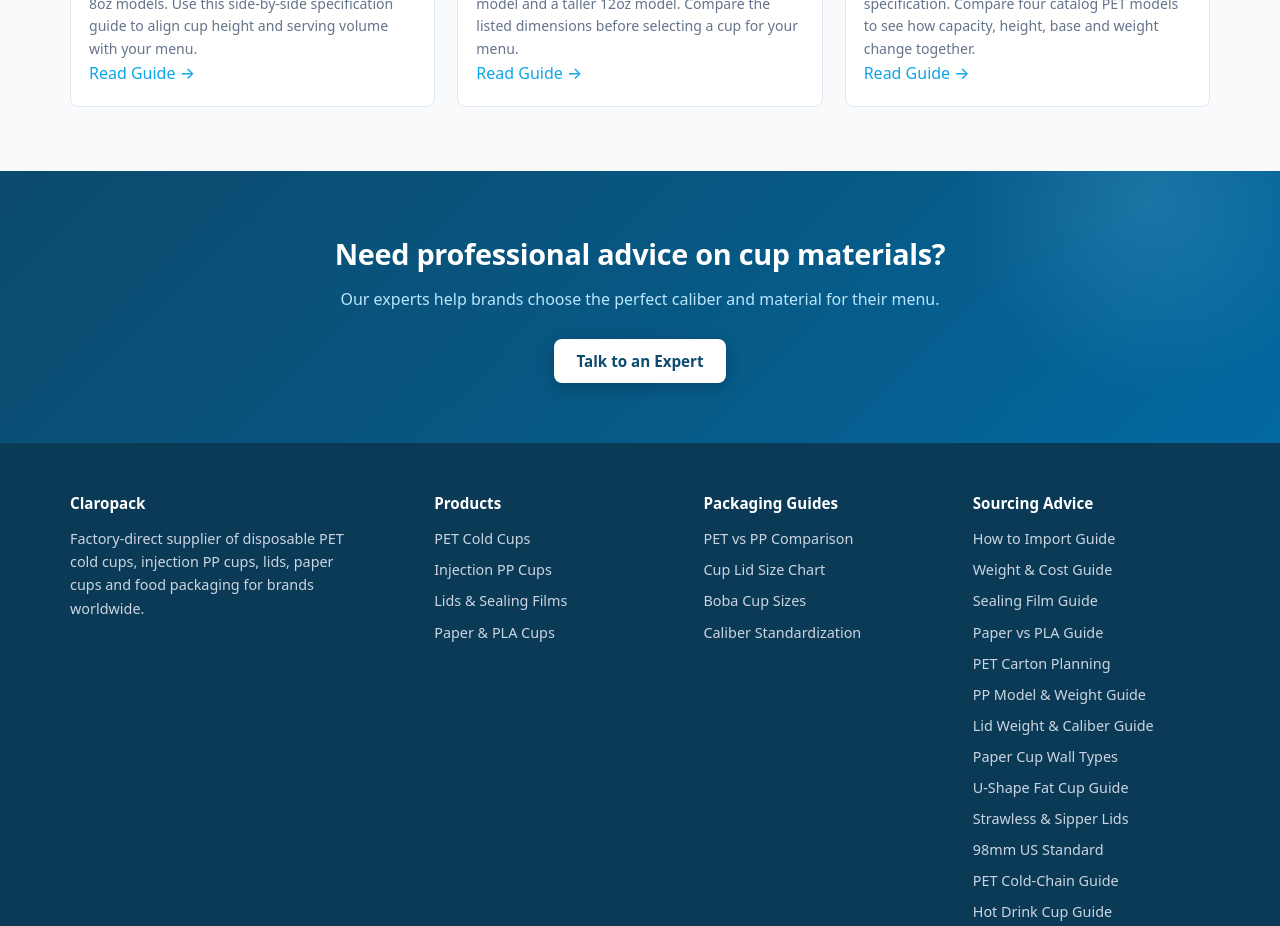
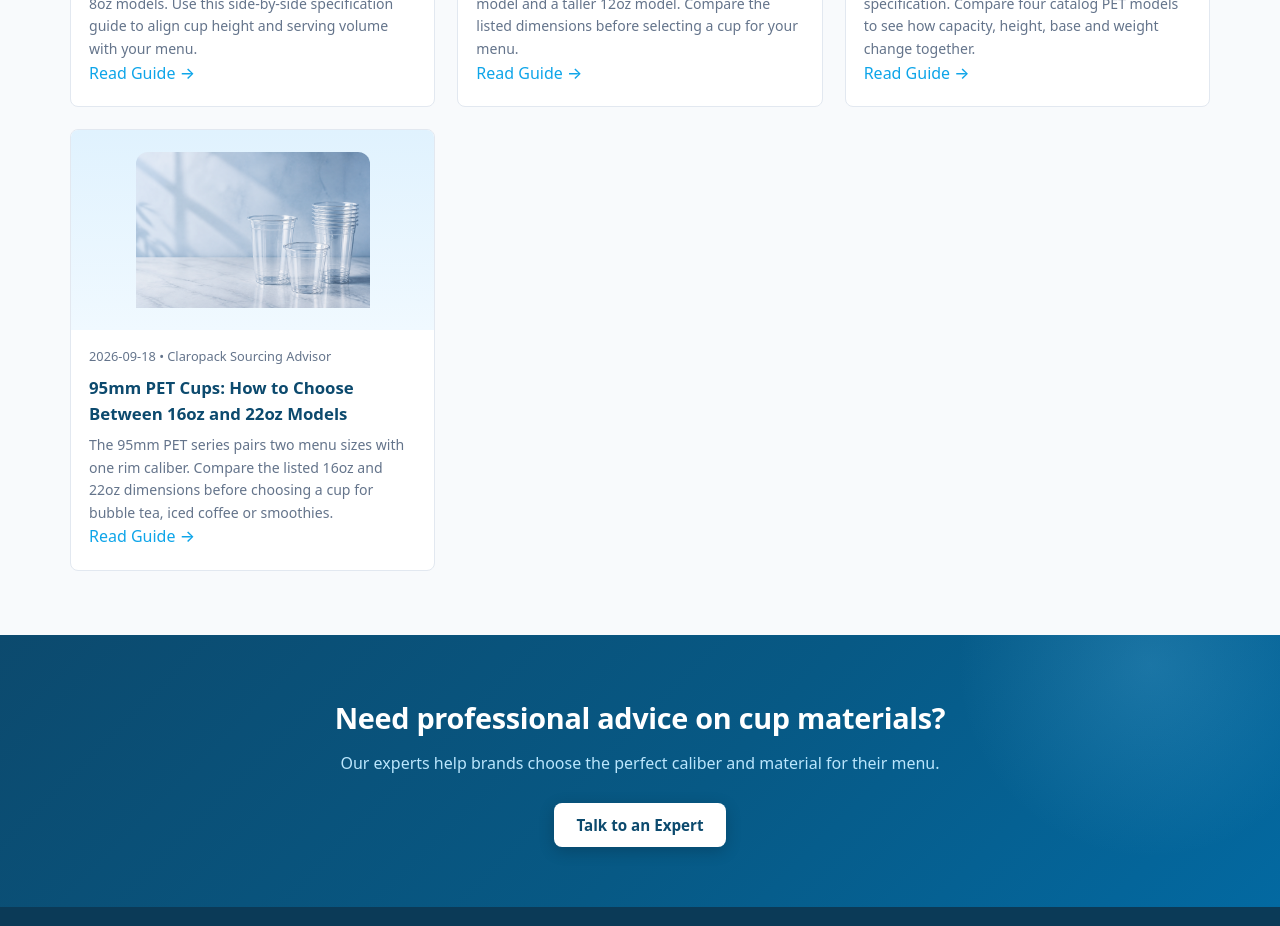
Before and after one commit to parkourV/claropack-official, a React (Vite) app: page /blog in a window 1280 px wide. Shown: the part 6960-7886 px from the top of the page. Built offline with nearby package versions, Linux system fonts and the light colour scheme.

Commit message:
seo: daily post publish and technical audit

```diff
--- a/scripts/doctor.mjs
+++ b/scripts/doctor.mjs
@@ -98,7 +98,8 @@ async function run() {
         'https://claropack.com/blog/80mm-caliber-high-foot-injection-cups',
         'https://claropack.com/blog/78mm-pet-cups-5-5oz-8oz-selection-guide',
         'https://claropack.com/blog/93mm-pet-cups-9oz-12oz-selection-guide',
-        'https://claropack.com/blog/pet-cup-size-comparison-78mm-93mm'
+        'https://claropack.com/blog/pet-cup-size-comparison-78mm-93mm',
+        'https://claropack.com/blog/95mm-pet-cups-16oz-22oz-selection-guide'
     ];
     for (const url of requiredSitemapUrls) {
         if (!sitemap.includes(`<loc>${url}</loc>`)) {
@@ -157,7 +158,8 @@ async function run() {
         { path: 'blog/80mm-caliber-high-foot-injection-cups/index.html', route: '/blog/80mm-caliber-high-foot-injection-cups' },
         { path: 'blog/78mm-pet-cups-5-5oz-8oz-selection-guide/index.html', route: '/blog/78mm-pet-cups-5-5oz-8oz-selection-guide' },
         { path: 'blog/93mm-pet-cups-9oz-12oz-selection-guide/index.html', route: '/blog/93mm-pet-cups-9oz-12oz-selection-guide' },
-        { path: 'blog/pet-cup-size-comparison-78mm-93mm/index.html', route: '/blog/pet-cup-size-comparison-78mm-93mm' }
+        { path: 'blog/pet-cup-size-comparison-78mm-93mm/index.html', route: '/blog/pet-cup-size-comparison-78mm-93mm' },
+        { path: 'blog/95mm-pet-cups-16oz-22oz-selection-guide/index.html', route: '/blog/95mm-pet-cups-16oz-22oz-selection-guide' }
     ];
 
     let allPassed = true;
--- a/scripts/prerender.mjs
+++ b/scripts/prerender.mjs
@@ -59,6 +59,7 @@ const routes = [
   "/blog/78mm-pet-cups-5-5oz-8oz-selection-guide",
   "/blog/93mm-pet-cups-9oz-12oz-selection-guide",
   "/blog/pet-cup-size-comparison-78mm-93mm",
+  "/blog/95mm-pet-cups-16oz-22oz-selection-guide",
   "/about",
   "/contact"
 ];
--- a/src/data/posts.jsx
+++ b/src/data/posts.jsx
@@ -2119,5 +2119,58 @@ export const posts = {
       { q: 'Does a 93mm cup always have a larger base than a 78mm cup?', a: 'Not necessarily. The listed 8oz 78mm model has a 48mm base, while the listed 9oz and 12oz 93mm models have 55mm and 58mm bases. Compare the exact model row.' },
       { q: 'Can I choose a lid from the caliber alone?', a: 'Use caliber as the starting point, but confirm exact lid fit with the selected model and supplier drawing before bulk production.' }
     ]
+  },
+  '95mm-pet-cups-16oz-22oz-selection-guide': {
+    title: '95mm PET Cups: How to Choose Between 16oz and 22oz Models',
+    description: 'Compare the 95mm PET 16oz and 22oz cup models by capacity, height, base diameter, weight and carton quantity using Claropack catalog specifications.',
+    date: '2026-09-18',
+    author: 'Claropack Sourcing Advisor',
+    img: '/assets/blog/pet-cups-cover.png',
+    excerpt: 'The 95mm PET series pairs two menu sizes with one rim caliber. Compare the listed 16oz and 22oz dimensions before choosing a cup for bubble tea, iced coffee or smoothies.',
+    quickFacts: [
+      { label: 'Shared Caliber', value: '95 mm' },
+      { label: '16oz Model', value: '123 mm height / 66 mm base / 14 g' },
+      { label: '22oz Model', value: '146 mm height / 66 mm base / 16 g' },
+      { label: 'Carton Quantity', value: '1,000 pcs for both listed models' }
+    ],
+    content: [
+      {
+        type: 'text',
+        h2: 'Why 95mm Is a Useful Menu Pairing',
+        body: 'The PET category lists both 16oz and 22oz models at a shared 95mm rim caliber. That makes the two capacities a practical comparison for buyers planning a core and large drink tier, but the shared rim does not mean the cups have the same vertical profile or weight.'
+      },
+      {
+        type: 'comparison',
+        h2: '95mm PET Cup Specification Comparison',
+        body: 'The following values are taken directly from the PET cold cup category table. Confirm final drawings and any custom configuration with the factory before production.',
+        table: {
+          head: ['Model', 'Caliber', 'Capacity', 'Height', 'Base', 'Weight', 'Carton Quantity'],
+          rows: [
+            ['95-9507', '95 mm', '16 oz', '123 mm', '66 mm', '14 g', '1,000 pcs'],
+            ['95-9508', '95 mm', '22 oz', '146 mm', '66 mm', '16 g', '1,000 pcs']
+          ]
+        }
+      },
+      {
+        type: 'text',
+        h2: 'When to Choose the 16oz Model',
+        body: 'The 16oz 95-9507 model is listed at 123mm high, with a 66mm base and 14g weight. It fits a regular or medium menu tier when the drink program needs a 95mm rim. Check the actual carrier, cup holder and filling clearance against the 123mm height before ordering.'
+      },
+      {
+        type: 'text',
+        h2: 'When to Specify the 22oz Model',
+        body: 'The 22oz 95-9508 model is the taller option, listed at 146mm high with the same 66mm base and a 16g weight. Its height should be checked against delivery bags, carriers and sealing equipment; these operating-fit details are not specified in the category table.'
+      },
+      {
+        type: 'text',
+        h2: 'What to Confirm Before Ordering',
+        body: 'Include the model code, 95mm caliber, capacity, height, base, weight and carton quantity in the inquiry. Exact lid model, printing specifications, artwork tolerances, production tolerance and destination documentation are not included in the category table and remain待工厂确认.'
+      }
+    ],
+    faqs: [
+      { q: 'Do the 95mm 16oz and 22oz models use the same rim caliber?', a: 'Yes. Both listed PET models use a 95mm caliber, while their heights and weights differ.' },
+      { q: 'Are the 95mm 16oz and 22oz cups the same height?', a: 'No. The catalog lists 123mm for the 16oz model and 146mm for the 22oz model.' },
+      { q: 'Do both 95mm models have the same base diameter?', a: 'Yes. Both listed rows show a 66mm base. Confirm the production drawing for the final order.' }
+    ]
   }
 }
```
Also changed, not shown: 56 other files (tests, documents, lock files or other folders).
